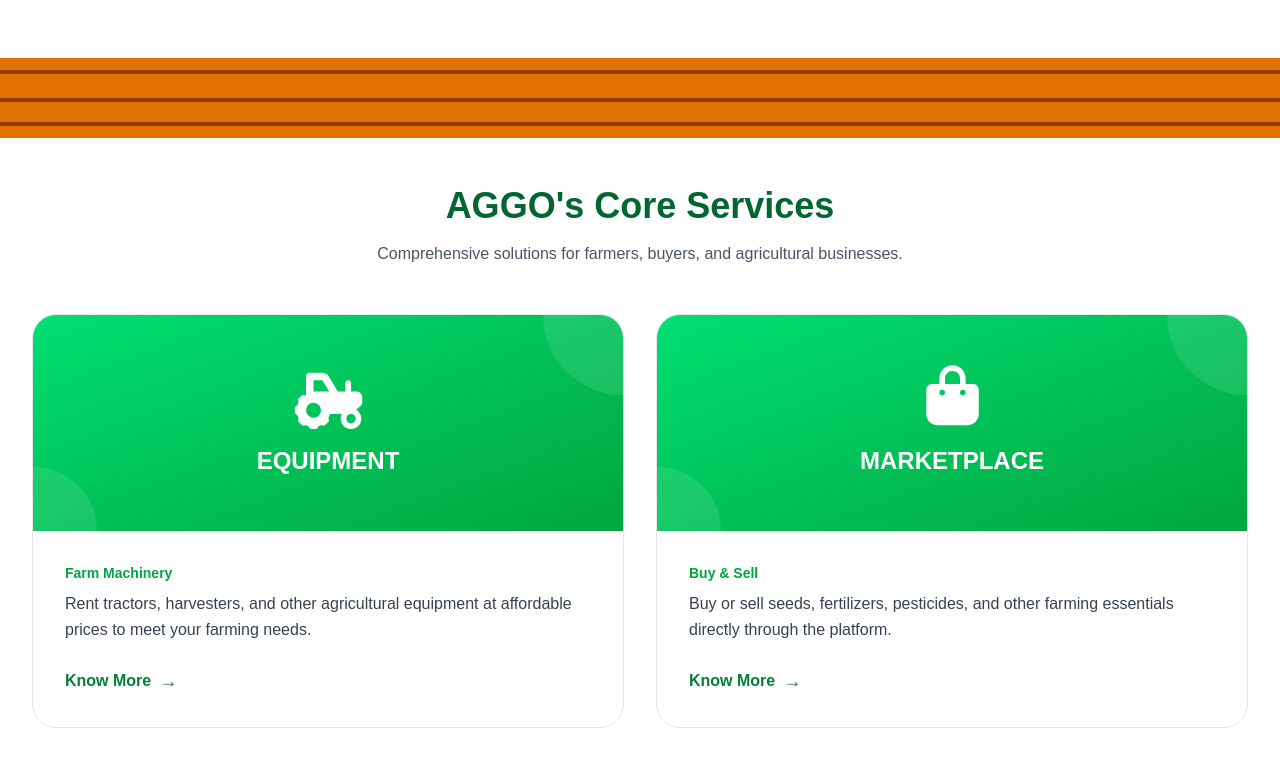
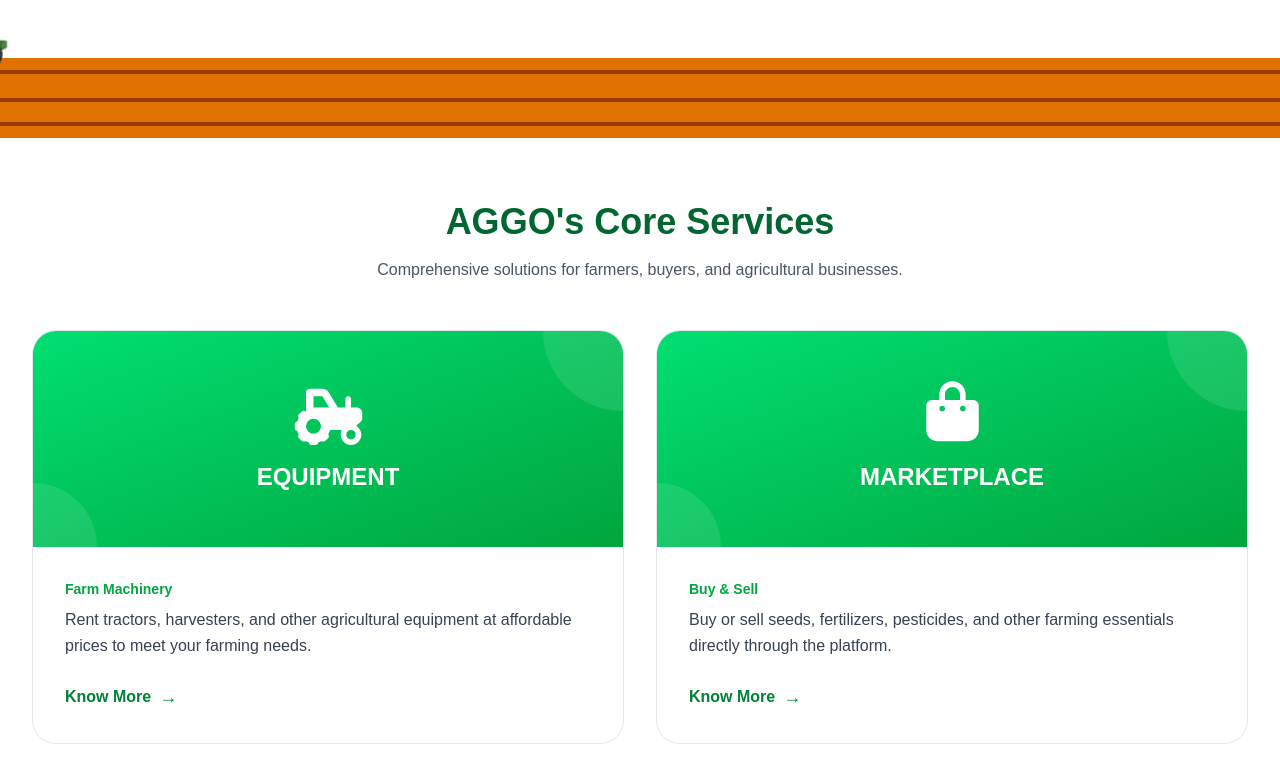
Before and after one commit to SurajRawat12345/Aggo-web, a Next.js app: page / in a window 1280 px wide. Shown: the part 1100-1859 px from the top of the page. Built offline with nearby package versions, Linux system fonts and the light colour scheme.

Commit message:
minor update

```diff
--- a/src/components/Services.js
+++ b/src/components/Services.js
@@ -49,7 +49,7 @@
   ];
 
   return (
-    <section className="bg-white py-8 sm:py-12">
+    <section className="bg-white py-8 sm:py-12 md:py-16">
       <div className="max-w-7xl mx-auto px-4 sm:px-6 lg:px-8">
         <h2 className="text-3xl sm:text-4xl font-bold text-center text-green-800 mb-4">
           AGGO's Core Services
```
